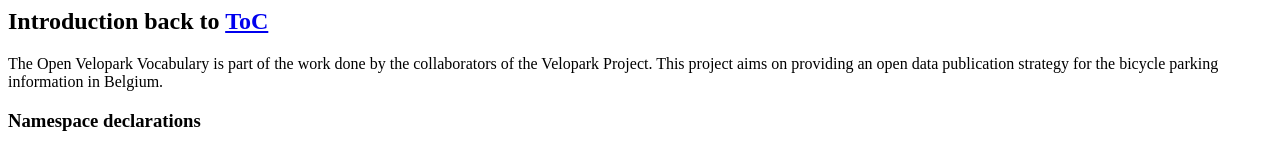
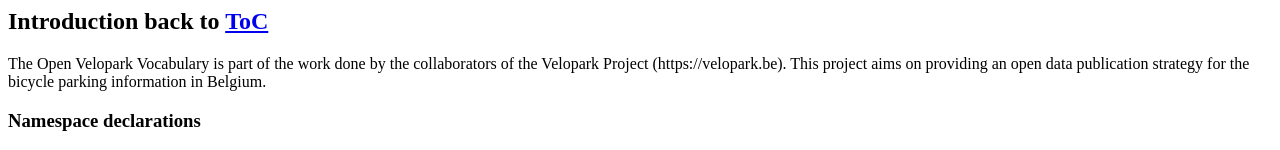
Before and after one commit to julianrojas87/openvelopark-vocabulary, a website: page openvelopark/sections/introduction-en.html in a window 1280 px wide. Shown: the top 150 px of the page. Drawn offline with Linux system fonts and the light colour scheme.

Commit message:
Update introduction

```diff
--- a/openvelopark/sections/introduction-en.html
+++ b/openvelopark/sections/introduction-en.html
@@ -1,7 +1,8 @@
 <html>
 <h2 id="intro" class="list">Introduction <span class="backlink"> back to <a href="#toc">ToC</a></span></h2>
 <span class="markdown">
-    The Open Velopark Vocabulary is part of the work done by the collaborators of the Velopark Project. This project aims on providing an open data publication strategy for the bicycle parking information in Belgium.
+    The Open Velopark Vocabulary is part of the work done by the collaborators of the Velopark Project (https://velopark.be).
+    This project aims on providing an open data publication strategy for the bicycle parking information in Belgium.
 </span>
 <div id="namespacedeclarations">
     <h3 id="ns" class="list">Namespace declarations</h3>
```
